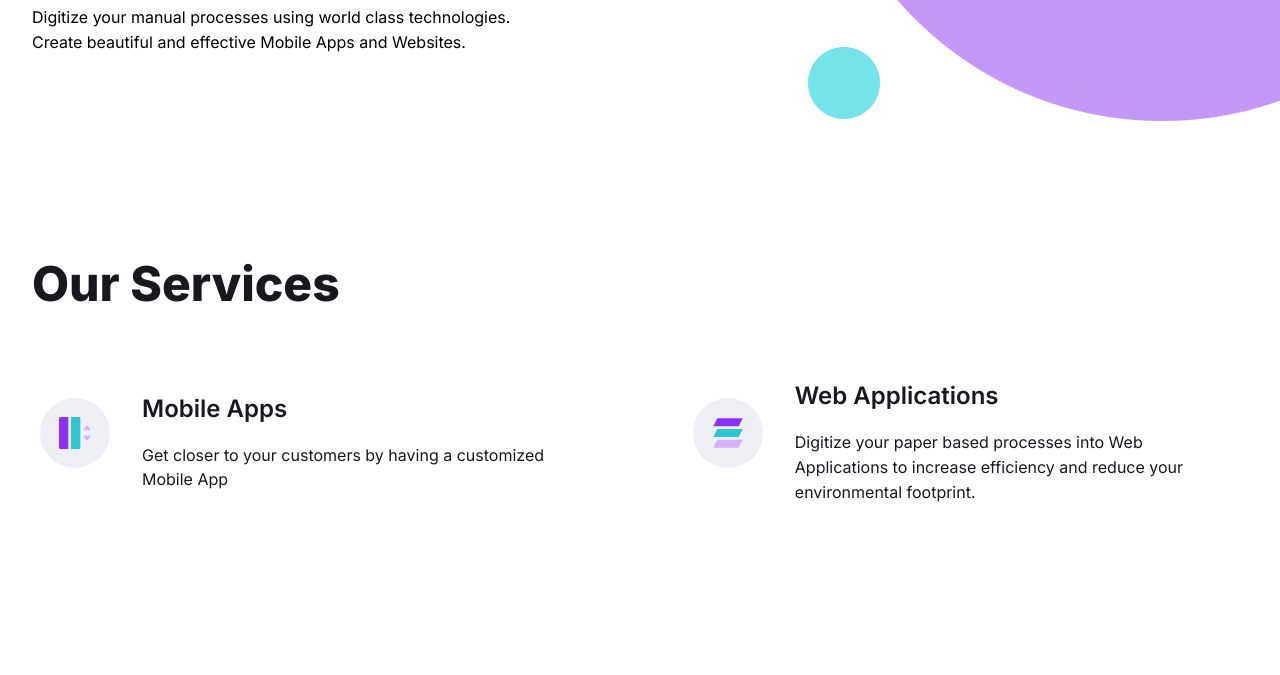
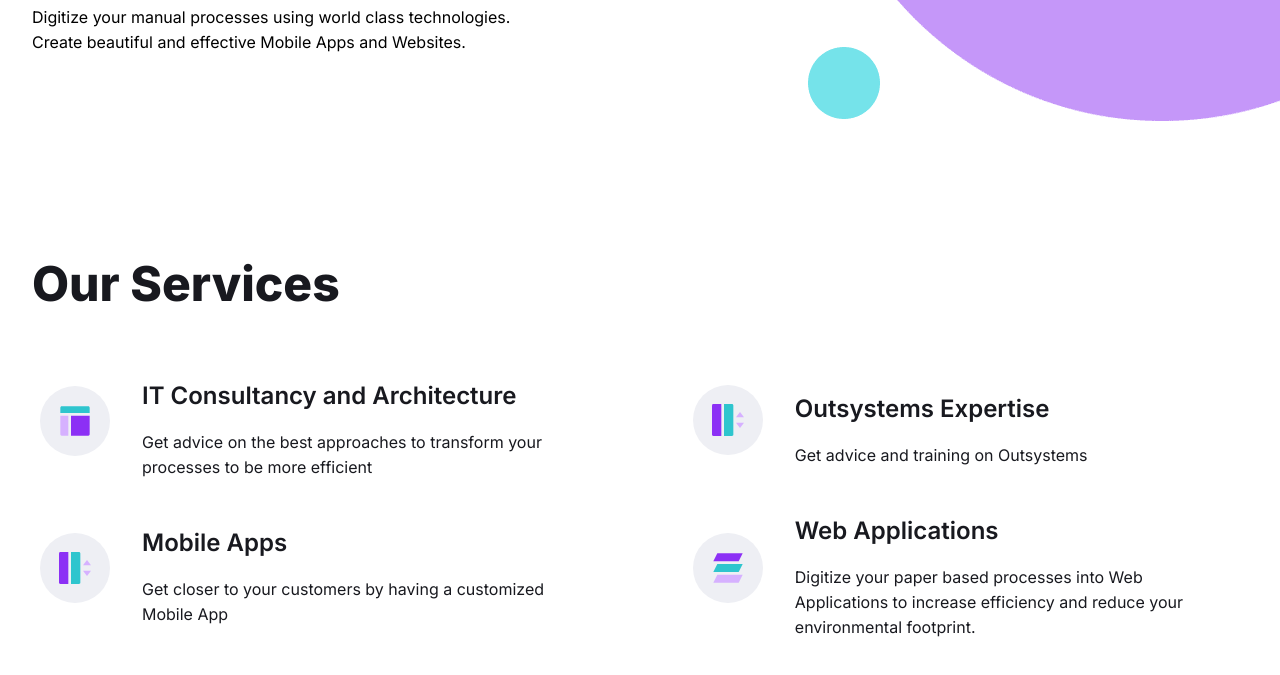
Before and after one commit to sigmaservicesgrp/www, a website built with Parcel: page index.html in a window 1280 px wide. Shown: the part 597-1272 px from the top of the page. Before the commit the page ends 1190 px from the top, so only its background shows below. Built offline with nearby package versions, Linux system fonts and the light colour scheme.

Commit message:
added more services

```diff
--- a/index.html
+++ b/index.html
@@ -106,6 +106,40 @@
               <div class="feature-card-container1">
                 <img
                   alt="image"
+                  src="public/03.svg"
+                  class="feature-card-image"
+                />
+              </div>
+              <div class="feature-card-container2">
+                <h5 class="feature-card-text Headline3"><span>IT Consultancy and Architecture</span></h5>
+                <span class="feature-card-text1">
+                  <span>
+                    Get advice on the best approaches to transform your processes to be more efficient
+                  </span>
+                </span>
+              </div>
+            </div>
+            <div class="feature-card-container">
+              <div class="feature-card-container1">
+                <img
+                  alt="image"
+                  src="public/01.svg"
+                  class="feature-card-image"
+                />
+              </div>
+              <div class="feature-card-container2">
+                <h5 class="feature-card-text Headline3"><span>Outsystems Expertise</span></h5>
+                <span class="feature-card-text1">
+                  <span>
+                    Get advice and training on Outsystems
+                  </span>
+                </span>
+              </div>
+            </div>
+            <div class="feature-card-container">
+              <div class="feature-card-container1">
+                <img
+                  alt="image"
                   src="public/01.svg"
                   class="feature-card-image"
                 />
```
